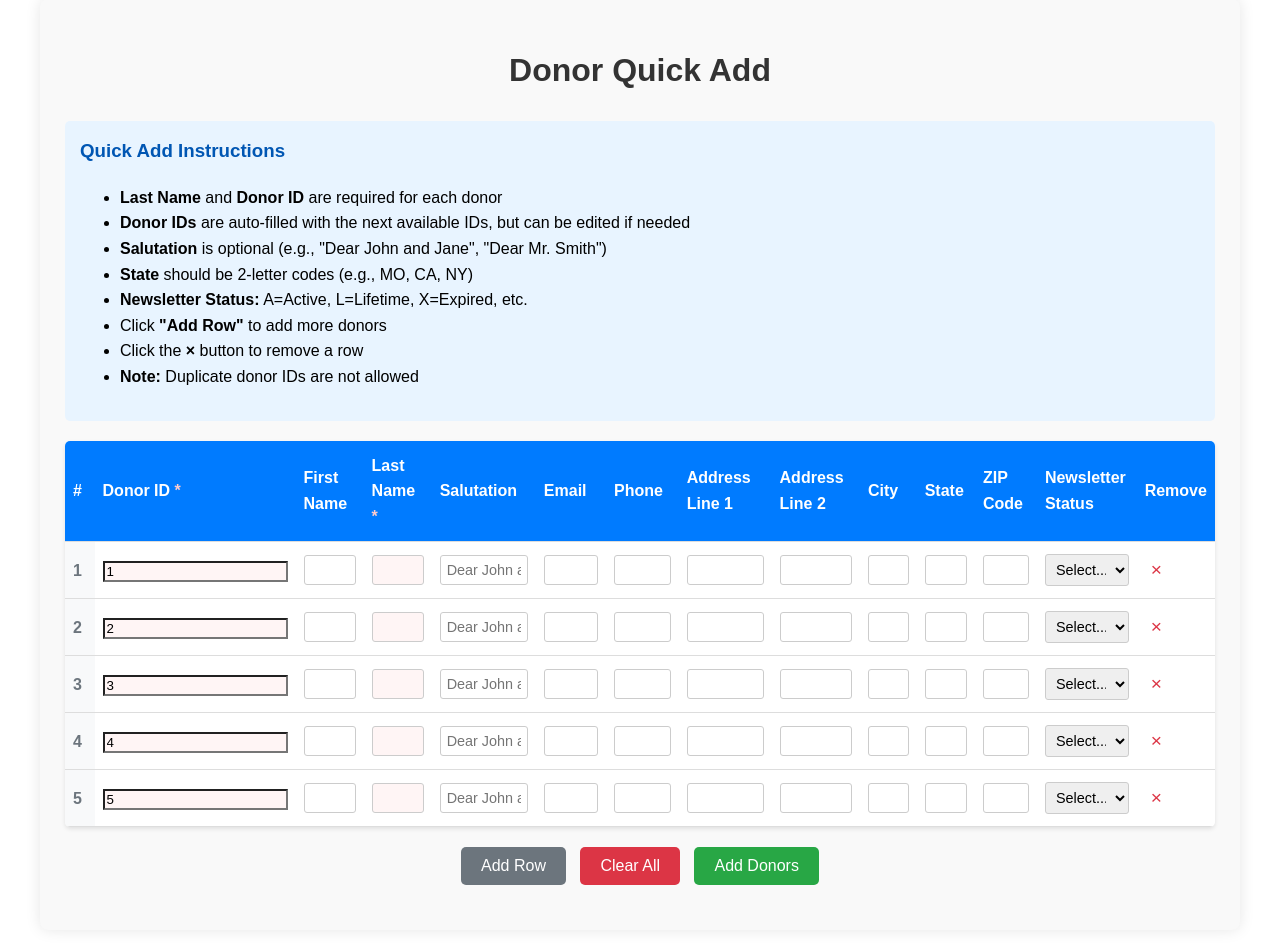
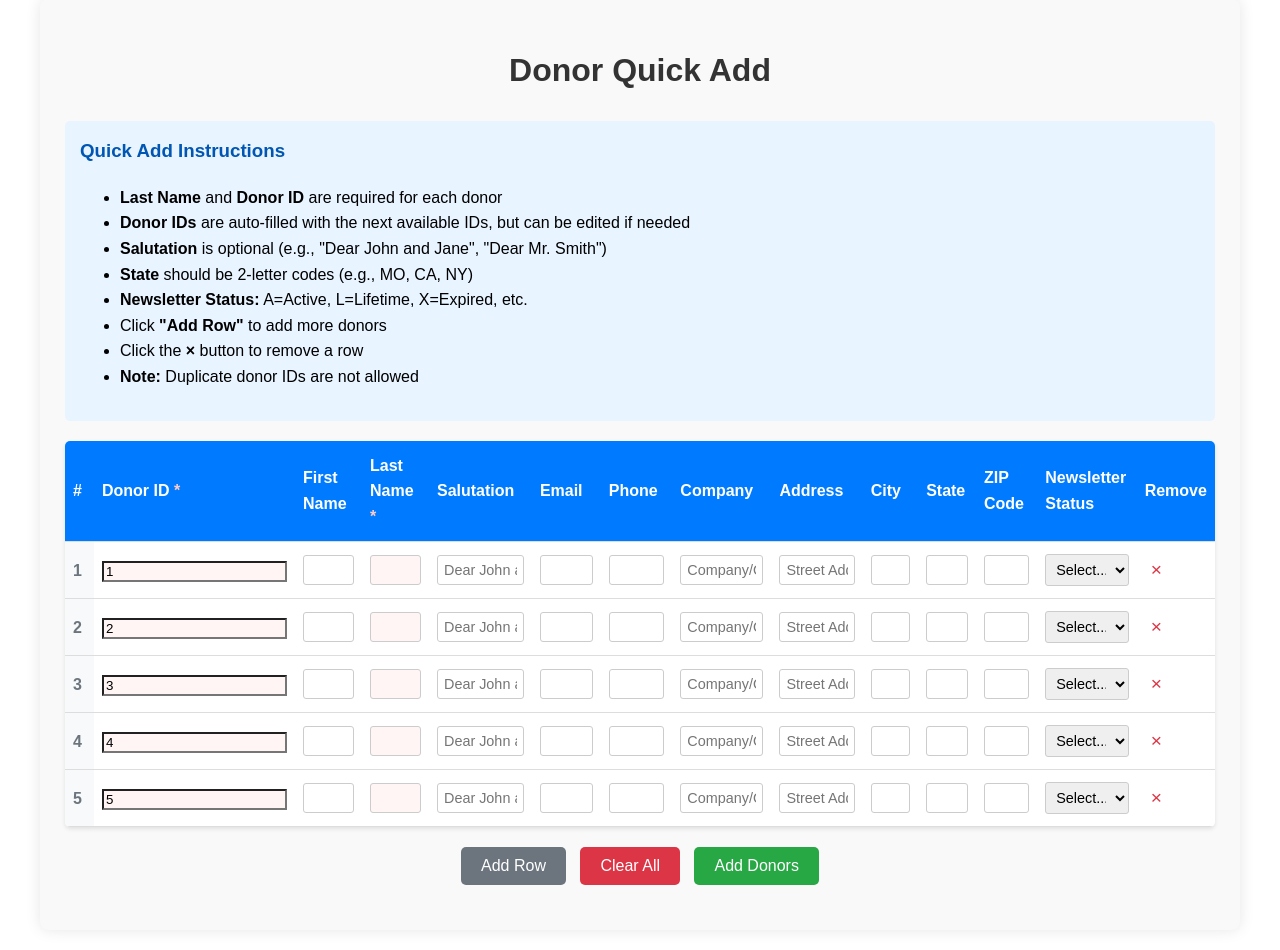
Before and after one commit to Mason-Mohon/Donor_DB_deployment, a Flask app: page /donor_quick_add in a window 1280 px wide. Shown: the part 85-1035 px from the top of the page. Run offline with Flask 3, Linux system fonts and the light colour scheme.

Commit message:
Updated donor quick add functionality

```diff
--- a/app.py
+++ b/app.py
@@ -756,8 +756,8 @@ def donor_quick_add():
                 salutation = request.form.get(f'salutation_{i}', '').strip() or None
                 email = request.form.get(f'email_{i}', '').strip() or None
                 phone = request.form.get(f'phone_{i}', '').strip() or None
-                address_line_1 = request.form.get(f'address_line_1_{i}', '').strip() or None
-                address_line_2 = request.form.get(f'address_line_2_{i}', '').strip() or None
+                company = request.form.get(f'company_{i}', '').strip() or None  # This is address_1_company
+                address = request.form.get(f'address_{i}', '').strip() or None  # This is address_3_primary
                 city = request.form.get(f'city_{i}', '').strip() or None
                 state = request.form.get(f'state_{i}', '').strip().upper() or None
                 zip_code = request.form.get(f'zip_code_{i}', '').strip() or None
@@ -796,6 +796,19 @@ def donor_quick_add():
                     continue
 
                 used_donor_ids.add(donor_id)
+
+                # Map newsletter status to donor status and descriptions
+                status_mapping = {
+                    'A': ('A', 'ACTIVE', 'ACTIVE'),
+                    'L': ('L', 'LIFETIME', 'LIFETIME'),
+                    'X': ('X', 'EXPIRED', 'EXPIRED'),
+                    'M': ('M', 'MUTINY', 'MUTINY'),
+                    'E': ('E', 'EXEMPT', 'EXEMPT')
+                }
+
+                donor_status, donor_status_desc, newsletter_status_desc = status_mapping.get(
+                    newsletter_status, ('A', 'ACTIVE', 'ACTIVE')
+                )
 
                 # Create new donor object
                 new_donor = EagleTrustFundDonor(
@@ -805,15 +818,17 @@ def donor_quick_add():
                     salutation_dear=salutation,
                     email_address=email,
                     phone=phone,
-                    address_1_company=address_line_1,
-                    address_2_secondary=address_line_2,
+                    address_1_company=company,
+                    address_3_primary=address,
                     city=city,
                     state=state,
                     zip_plus4=zip_code,
                     newsletter_status=newsletter_status,
+                    newsletter_status_desc=newsletter_status_desc,
+                    donor_status=donor_status,
+                    donor_status_desc=donor_status_desc,
                     date_added_to_database=datetime.now().date(),
                     # Set reasonable defaults
-                    donor_status='A',  # Active
                     total_dollar_amount=Decimal('0'),
                     total_responses_includes_zero=0,
                     total_responses_non_zero=0
--- a/templates/donor_quick_add.html
+++ b/templates/donor_quick_add.html
@@ -204,8 +204,8 @@
                         <th style="width: 150px;">Salutation</th>
                         <th style="width: 120px;">Email</th>
                         <th style="width: 100px;">Phone</th>
-                        <th style="width: 150px;">Address Line 1</th>
-                        <th style="width: 120px;">Address Line 2</th>
+                        <th style="width: 150px;">Company</th>
+                        <th style="width: 150px;">Address</th>
                         <th style="width: 100px;">City</th>
                         <th style="width: 60px;">State</th>
                         <th style="width: 80px;">ZIP Code</th>
@@ -232,8 +232,8 @@
                                 <td><input type="text" name="salutation_{{ i }}" value="{{ form_data.get('salutation_' + i|string, '') }}" placeholder="Dear John and Jane"></td>
                                 <td><input type="email" name="email_{{ i }}" value="{{ form_data.get('email_' + i|string, '') }}"></td>
                                 <td><input type="tel" name="phone_{{ i }}" value="{{ form_data.get('phone_' + i|string, '') }}"></td>
-                                <td><input type="text" name="address_line_1_{{ i }}" value="{{ form_data.get('address_line_1_' + i|string, '') }}"></td>
-                                <td><input type="text" name="address_line_2_{{ i }}" value="{{ form_data.get('address_line_2_' + i|string, '') }}"></td>
+                                <td><input type="text" name="company_{{ i }}" value="{{ form_data.get('company_' + i|string, '') }}" placeholder="Company/Organization"></td>
+                                <td><input type="text" name="address_{{ i }}" value="{{ form_data.get('address_' + i|string, '') }}" placeholder="Street Address"></td>
                                 <td><input type="text" name="city_{{ i }}" value="{{ form_data.get('city_' + i|string, '') }}"></td>
                                 <td><input type="text" name="state_{{ i }}" maxlength="2" value="{{ form_data.get('state_' + i|string, '') }}"></td>
                                 <td><input type="text" name="zip_code_{{ i }}" value="{{ form_data.get('zip_code_' + i|string, '') }}"></td>
@@ -260,8 +260,8 @@
                                 <td><input type="text" name="salutation_{{ i }}" placeholder="Dear John and Jane"></td>
                                 <td><input type="email" name="email_{{ i }}"></td>
                                 <td><input type="tel" name="phone_{{ i }}"></td>
-                                <td><input type="text" name="address_line_1_{{ i }}"></td>
-                                <td><input type="text" name="address_line_2_{{ i }}"></td>
+                                <td><input type="text" name="company_{{ i }}" placeholder="Company/Organization"></td>
+                                <td><input type="text" name="address_{{ i }}" placeholder="Street Address"></td>
                                 <td><input type="text" name="city_{{ i }}"></td>
                                 <td><input type="text" name="state_{{ i }}" maxlength="2"></td>
                                 <td><input type="text" name="zip_code_{{ i }}"></td>
@@ -314,8 +314,8 @@
                 <td><input type="text" name="salutation_${rowCount}" placeholder="Dear John and Jane"></td>
                 <td><input type="email" name="email_${rowCount}"></td>
                 <td><input type="tel" name="phone_${rowCount}"></td>
-                <td><input type="text" name="address_line_1_${rowCount}"></td>
-                <td><input type="text" name="address_line_2_${rowCount}"></td>
+                <td><input type="text" name="company_${rowCount}" placeholder="Company/Organization"></td>
+                <td><input type="text" name="address_${rowCount}" placeholder="Street Address"></td>
                 <td><input type="text" name="city_${rowCount}"></td>
                 <td><input type="text" name="state_${rowCount}" maxlength="2"></td>
                 <td><input type="text" name="zip_code_${rowCount}"></td>
```
